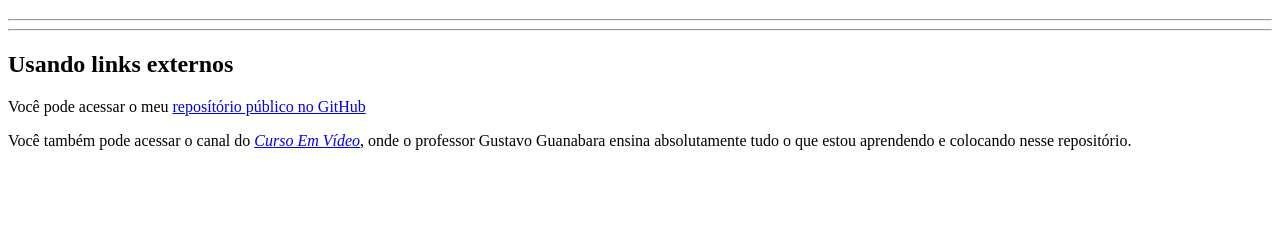
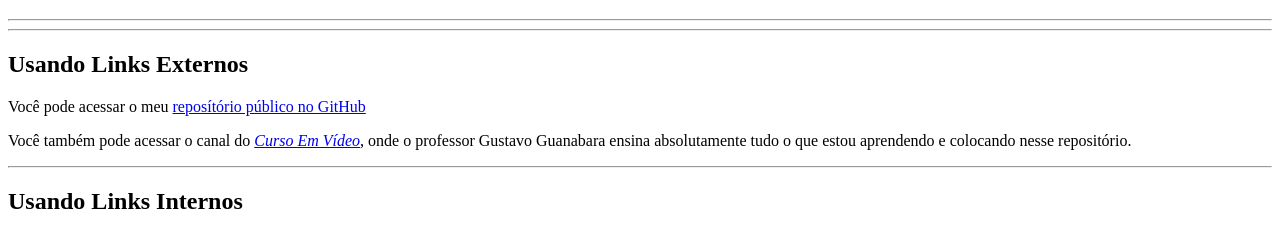
Before and after one commit to Brunohdp/HTML5-CSS3, a plain HTML site: page Exercícios/Ex011 - Links/ex011 - links.html in a window 1280 px wide. Shown: the part 61-308 px from the top of the page. Drawn offline with Linux system fonts and the light colour scheme.

Commit message:
Update ex011 - links.html

```diff
--- a/Exercícios/Ex011 - Links/ex011 - links.html
+++ b/Exercícios/Ex011 - Links/ex011 - links.html
@@ -11,8 +11,11 @@
     <h1>Trabalhando com Links</h1>
     <hr>
     <hr>
-    <h2>Usando links externos</h2>
+    <h2>Usando Links Externos</h2>
     <p>Você pode acessar o meu <a href="https://github.com/Orecruta" target="_blank" rel="external">reposítório público no GitHub</a></p>
     <p>Você também pode acessar o canal do <a href="https://youtube.com/cursoemvideo/" target="_blank" rel="external"><em>Curso Em Vídeo</em></a>, onde o professor Gustavo Guanabara ensina absolutamente tudo o que estou aprendendo e colocando nesse repositório.</p>
+    <hr>
+    <h2>Usando Links Internos</h2>
+    <p></p>
 </body>
 </html>
```
